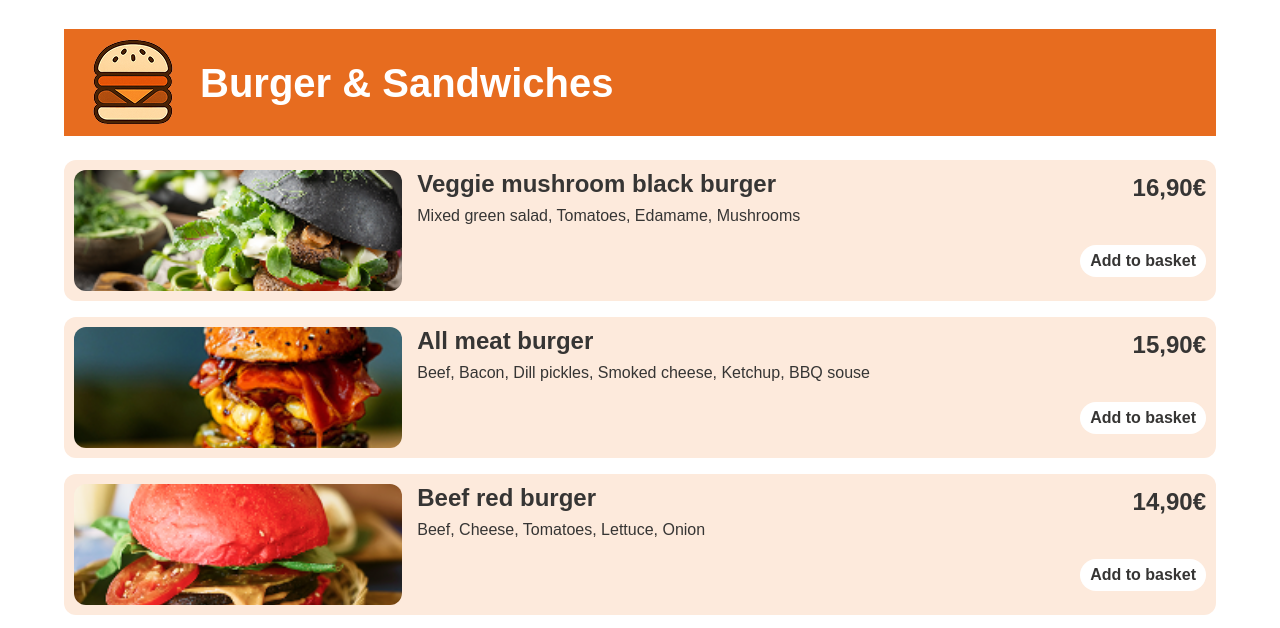
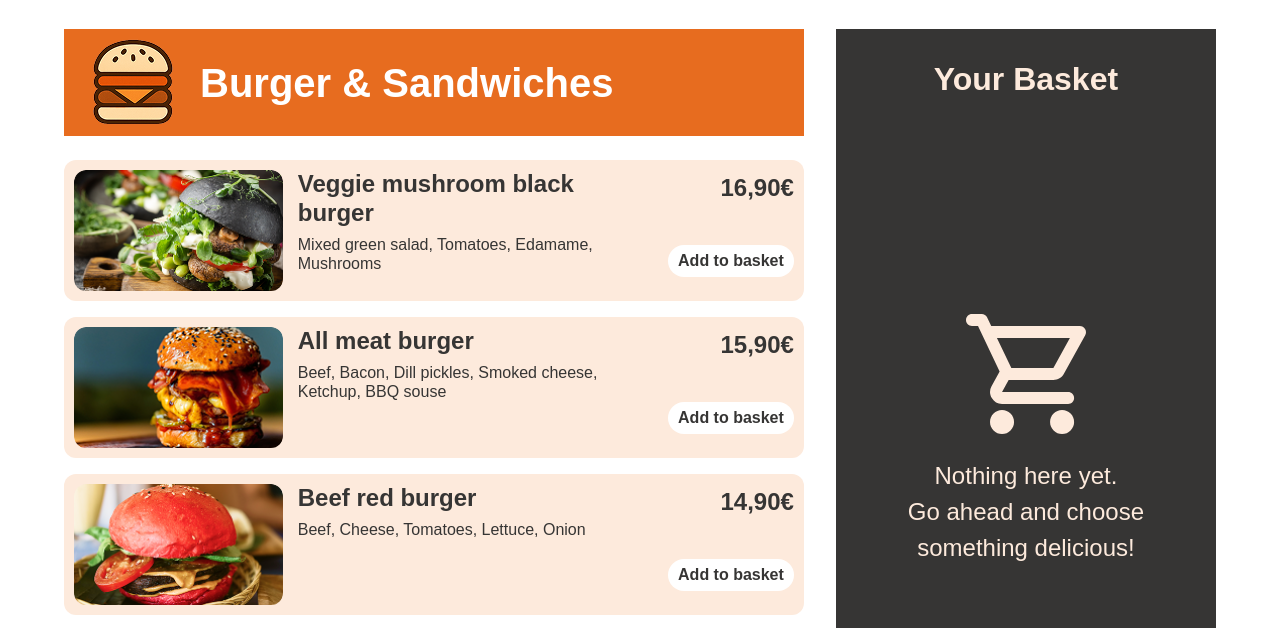
Before and after one commit to berk-dev385/BestellApp, a plain HTML site: page index.html in a window 1280 px wide. Shown: the part 808-1436 px from the top of the page. Drawn offline with Linux system fonts and the light colour scheme; a web font is replaced by a local one.

Commit message:
feat: add sticky basket layout

```diff
--- a/index.html
+++ b/index.html
@@ -176,6 +176,18 @@
           </section>
         </div>
         <!-- Beendet die gemeinsame Menüspalte. -->
+
+        <!-- DESKTOP-WARENKORB -->
+        <aside class="desktop-basket-column d-none d-lg-block">
+          <!-- Separater Warenkorbbereich; Bootstrap zeigt ihn erst ab 992px an. -->
+          <div
+            id="desktopBasket"
+            class="basket-panel"
+            aria-label="Your Basket"
+          ></div>
+          <!-- Leeres Renderziel für den späteren Warenkorbinhalt; ID für JS, Klasse für CSS. -->
+        </aside>
+        <!-- Ende des Desktop-Warenkorbbereichs. -->
       </main>
       <!-- MENU_END -->
 
--- a/scripts/script.js
+++ b/scripts/script.js
@@ -1,3 +1,5 @@
+let basket = []; // Speichert nur ausgewählte Gerichte und deren Mengen.
+
 // PREISFORMATIERUNG
 function formatPrice(cents) { // Empfängt einen ganzzahligen Centbetrag als Parameter.
     return (cents / 100).toFixed(2).replace('.', ',') + '€'; // Rechnet Cent in Euro um, formatiert den Betrag und gibt ihn als Text zurück.
@@ -19,4 +21,9 @@ function renderMenu() { // Koordiniert die Ausgabe aller drei Gerichtskategorien
     renderCategory('salad', 'saladList'); // Argumente: Kategorie salad; HTML-Ziel saladList.
 } // Ende der Funktion; alle drei Kategorien werden nacheinander verarbeitet, sobald sie aufgerufen wird.
 
+function renderBasket() { // Steuert die Ausgabe des leeren Desktop-Warenkorbs.
+    document.getElementById('desktopBasket').innerHTML = createEmptyBasket(); // Sucht den HTML-Zielcontainer und ersetzt dessen Inhalt durch den HTML-Rückgabewert aus templates.js.
+} // Ende der Warenkorb-Renderingfunktion.
+
 renderMenu(); // Startaufruf: Führt beim Laden von script.js das Rendering aller drei Kategorien aus.
+renderBasket(); // Zeigt den anfänglich leeren Korb an.
--- a/scripts/templates.js
+++ b/scripts/templates.js
@@ -1,14 +1,14 @@
 // GERICHTSÜBERSCHRIFT
 function dishTitle(dish) { // Empfängt ein einzelnes Gerichtsobjekt als Parameter.
-    if (dish.mobileName) { // Prüft, ob der alternative Titel einen verwendbaren Wert hat.
-        return `<span class="desktop-dish-name">${dish.name}</span><span class="mobile-dish-name">${dish.mobileName}</span>`; // Setzt beide Namen in HTML ein; CSS entscheidet später über die Sichtbarkeit. return beendet die Funktion.
-    } // Beendet den IF-Block; ohne mobilen Titel läuft die Funktion weiter.
-    return dish.name; // Gibt den normalen Namen zurück, wenn kein alternativer Titel vorhanden ist.
+  if (dish.mobileName) { // Prüft, ob der alternative Titel einen verwendbaren Wert hat.
+    return `<span class="desktop-dish-name">${dish.name}</span><span class="mobile-dish-name">${dish.mobileName}</span>`; // Setzt beide Namen in HTML ein; CSS entscheidet später über die Sichtbarkeit. return beendet die Funktion.
+  } // Beendet den IF-Block; ohne mobilen Titel läuft die Funktion weiter.
+  return dish.name; // Gibt den normalen Namen zurück, wenn kein alternativer Titel vorhanden ist.
 } // Beendet die Titelvorlage.
 
 // GERICHTSKARTEN-VORLAGE
 function createDishCard(dish) { // Empfängt ein einzelnes Gerichtsobjekt und erzeugt daraus HTML, ohne den DOM zu verändern.
-    return `<article class="dish-card"> <!-- Öffnet eine eigenständige Karte und eine mehrzeilige Zeichenkette. -->
+  return `<article class="dish-card"> <!-- Öffnet eine eigenständige Karte und eine mehrzeilige Zeichenkette. -->
     <img class="dish-image" src="${dish.image}" alt="${dish.name}"> <!-- Setzt Bildpfad und Alternativtext aus dem Objekt ein. -->
     <div class="dish-copy"> <!-- Gruppiert Name und Zutaten für die spätere CSS-Anordnung. -->
       <h3>${dishTitle(dish)}</h3> <!-- Übergibt das Objekt an die Titelvorlage und setzt deren Rückgabewert ein. -->
@@ -25,3 +25,14 @@ function createDishCard(dish) { // Empfängt ein einzelnes Gerichtsobjekt und er
 // Ein Template Literal ist eine Zeichenkette, die mit Backticks (Graviszeichen) umschlossen wird. Sie erlaubt mehrzeilige Texte und das direkte Einsetzen von Variablen, Eigenschaften und Funktionsrückgabewerten.
 //  Aufbau am Beispiel : <p>${dish.description}</p>  // HTML-Struktur  // Dynamischer Platzhalter //Übergebenes Gerichtsobjekt //Eigenschaft des Objekts
 // Erzeugte HTML-Zeichenkette für das erste Gericht:  <p>Mixed green salad, Tomatoes, Edamame, Mushrooms</p>
+
+// LEERER WARENKORB
+function createEmptyBasket() { // Erzeugt die HTML-Vorlage für einen leeren Warenkorb; benötigt keine Parameter.
+  return `<div class="basket-content"> <!-- Hauptcontainer für alle Warenkorbinhalte. -->
+    <h2 class="basket-title">Your Basket</h2> <!-- Überschrift des Warenkorbs. -->
+    <div class="basket-empty"> <!-- Gruppiert Symbol und Hinweistext; CSS übernimmt die Zentrierung. -->
+      <img src="assets/icons/cart.svg" alt=""> <!-- Lädt das dekorative Warenkorbsymbol aus dem Asset-Ordner. -->
+      <p>Nothing here yet.<br>Go ahead and choose something delicious!</p> <!-- Hinweistext mit festem Zeilenumbruch durch br. -->
+    </div> <!-- Ende des Leerzustand-Containers. -->
+  </div>`; // Schließt das Template Literal und gibt den vollständigen HTML-String zurück.
+} // Ende der Funktion; keine direkte Veränderung des DOM.
--- a/styles/basket.css
+++ b/styles/basket.css
@@ -0,0 +1,63 @@
+/* WARENKORB-CONTAINER */
+
+.basket-panel {
+  /* Äußerer Warenkorb-Container. */
+  position: sticky; /* Lässt den Warenkorb beim Scrollen innerhalb seines Elternbereichs haften. */
+  top: 20px; /* Mindestabstand zum oberen Bildschirmrand beim Haften. */
+  height: min(
+    794px,
+    calc(100vh - 40px)
+  ); /* Begrenzt die Höhe auf 794px oder Bildschirmhöhe minus 40px. */
+  background: var(--dark); /* Übernimmt die zentrale dunkle Hintergrundfarbe. */
+  color: var(--cream); /* Übernimmt die zentrale helle Textfarbe. */
+  padding: clamp(
+    16px,
+    3vw,
+    31px
+  ); /* Flexibler Innenabstand zwischen 16px und 31px. */
+} /* Ende des äußeren Warenkorbs. */
+
+/* WARENKORB-INHALT */
+
+.basket-content {
+  /* Innerer Container für sämtliche Warenkorbinhalte. */
+  height: 100%; /* Nutzt die gesamte verfügbare Innenhöhe. */
+  min-height: 0; /* Erlaubt dem Container, bei Platzmangel zu schrumpfen. */
+  display: flex; /* Aktiviert Flexbox für die Warenkorbinhalte. */
+  flex-direction: column; /* Ordnet die Inhalte untereinander an. */
+} /* Ende des Inhaltscontainers. */
+
+/* WARENKORB-ÜBERSCHRIFT */
+
+.basket-title {
+  /* Überschrift des Warenkorbs. */
+  text-align: center; /* Zentriert den Überschriftentext horizontal. */
+  font-size: 32px; /* Legt die Schriftgröße fest. */
+  font-weight: 700; /* Stellt die Überschrift fett dar. */
+  margin: 0 0 24px; /* Entfernt Außenabstände bis auf 24px nach unten. */
+} /* Ende der Überschriftengestaltung. */
+
+/* LEERER WARENKORB */
+
+.basket-empty {
+  /* Container für den leeren Warenkorbzustand. */
+  display: flex; /* Aktiviert Flexbox für Symbol und Hinweistext. */
+  flex: 1; /* Nutzt den verbleibenden Platz unterhalb der Überschrift. */
+  flex-direction: column; /* Ordnet Symbol und Hinweistext untereinander an. */
+  align-items: center; /* Zentriert beide Elemente horizontal. */
+  justify-content: center; /* Zentriert beide Elemente vertikal. */
+  gap: 24px; /* Abstand zwischen Symbol und Hinweistext. */
+  text-align: center; /* Zentriert die Textzeilen. */
+} /* Ende des Leerzustand-Containers. */
+
+.basket-empty img {
+  /* Wählt das Warenkorbsymbol im Leerzustand aus. */
+  width: 120px; /* Legt die Symbolbreite fest. */
+  height: 120px; /* Legt die Symbolhöhe fest. */
+} /* Ende der Symbolgestaltung. */
+
+.basket-empty p {
+  /* Wählt den Hinweistext im Leerzustand aus. */
+  font-size: 24px; /* Legt die Schriftgröße des Hinweises fest. */
+  margin: 0; /* Entfernt standardmäßige Absatzabstände. */
+} /* Ende der Hinweisgestaltung. */
--- a/styles/style.css
+++ b/styles/style.css
@@ -279,3 +279,13 @@ a:focus-visible {
   /* Wählt den alternativen mobilen Gerichtsnamen aus. */
   display: none; /* Blendet den alternativen Namen zunächst aus. */
 } /* Ende der Titelsichtbarkeit. */
+
+/* DESKTOP-LAYOUT MIT WARENKORB */
+
+@media (min-width: 992px) {
+  /* Aktiviert die folgenden Regeln ab 992px Bildschirmbreite. */
+  .menu-board {
+    /* Übergeordneter Grid-Container für Speisekarte und Warenkorb. */
+    grid-template-columns: minmax(0, 1fr) minmax(300px, 33%); /* Linke Spalte: flexibler Restplatz; rechte Spalte: 33% Breite, mindestens 300px. */
+  } /* Ende der Grid-Regel. */
+} /* Ende der Desktop-Media-Query. */
```
Also changed, not shown: assets/icons/cart.svg (added).
